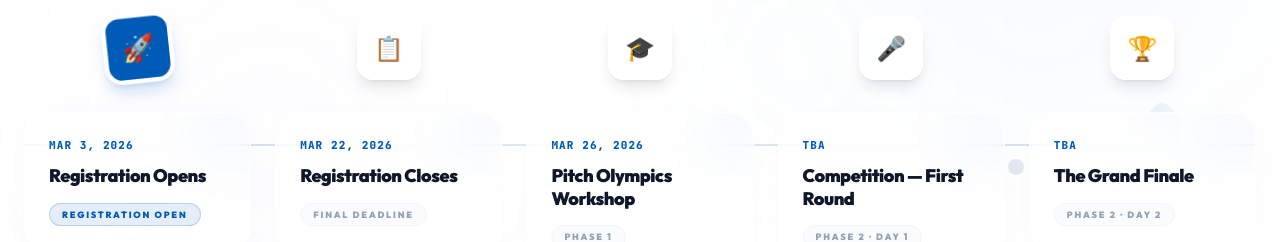
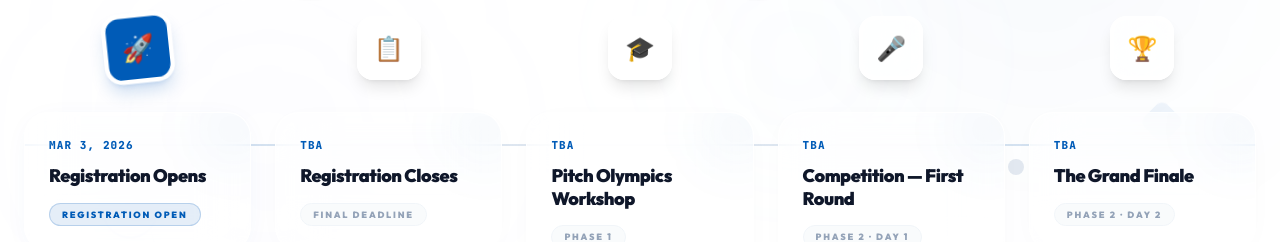
Before and after one commit to Decipher369/Synergy-Circle, a React (Vite) app: page / in a window 1280 px wide. Shown: the part 5860-6102 px from the top of the page. Built offline with nearby package versions, Linux system fonts and the light colour scheme.

Commit message:
change of dates to TBA

```diff
--- a/components/Timeline.tsx
+++ b/components/Timeline.tsx
@@ -6,7 +6,7 @@ import { useLanguage } from '../i18n/LanguageContext';
 const Timeline: React.FC = () => {
   const { t } = useLanguage();
 
-  const dates = ["Mar 3, 2026", "Mar 22, 2026", "Mar 26, 2026", "TBA", "TBA"];
+  const dates = ["Mar 3, 2026", "TBA", "TBA", "TBA", "TBA"];
   const icons = ["🚀", "📋", "🎓", "🎤", "🏆"];
 
   return (
```
